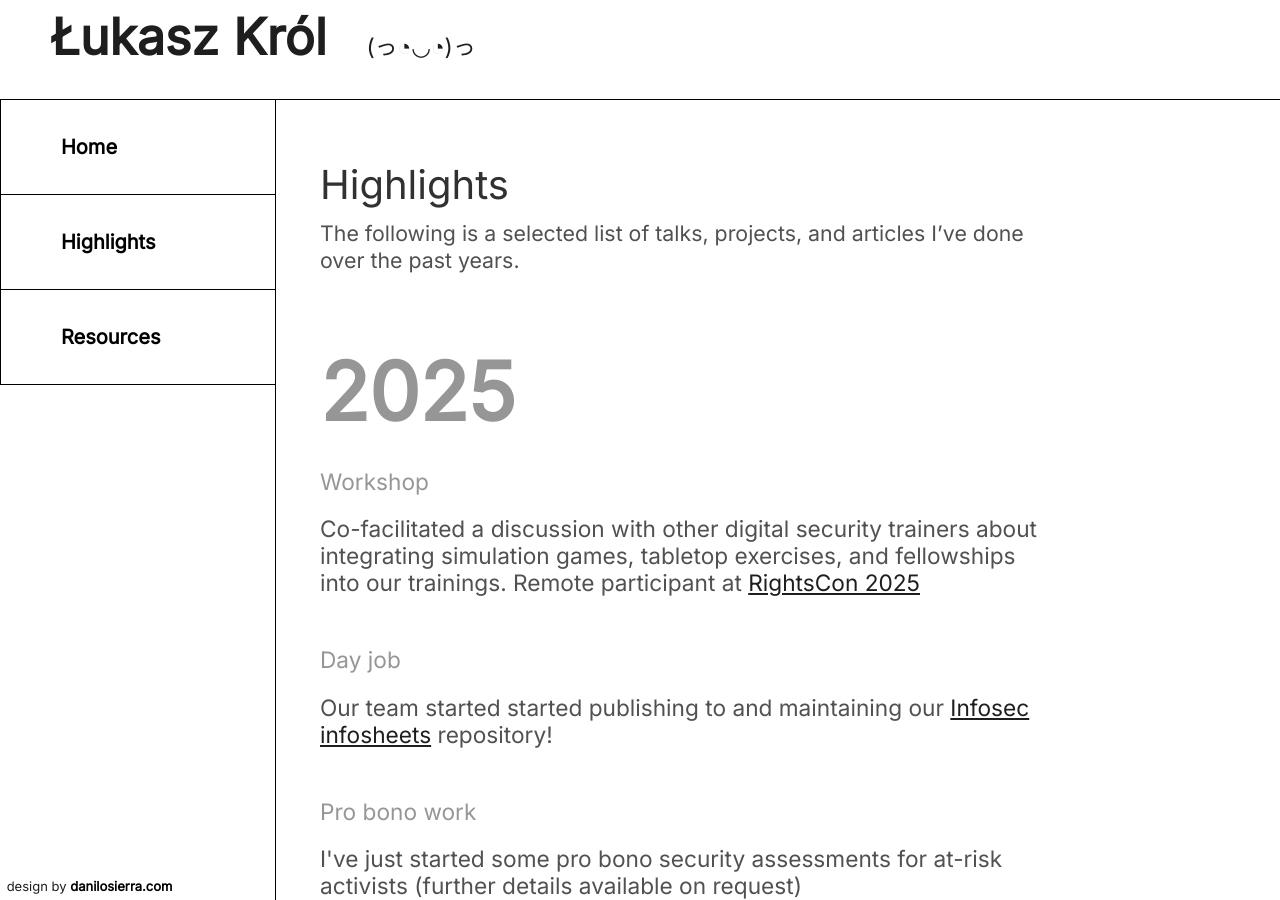
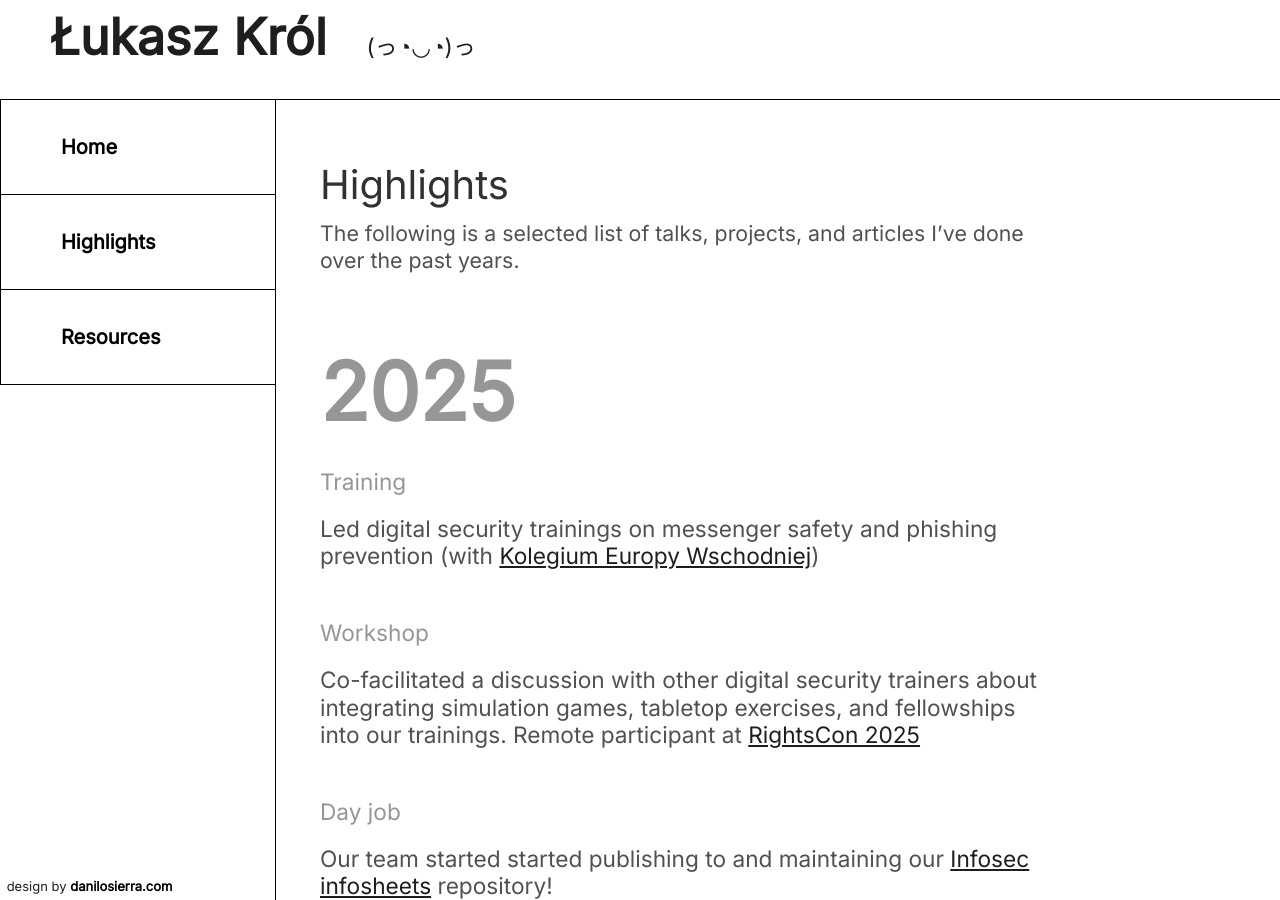
Before and after one commit to lukasz-a-krol/lukasz-a-krol.github.io, a Jekyll site: the page built from highlights.md, in a window 1280 px wide and 900 px high. Built offline with Jekyll 4.4.1, drawn with Linux system fonts in a browser that asks for light colours.

Commit message:
update to highlights

```diff
--- a/highlights.md
+++ b/highlights.md
@@ -14,6 +14,9 @@ The following is a selected list of talks, projects, and articles I've done over
 &nbsp;
 
 <h2 class = "year">2025</h2>
+
+<p class = "highlights_header">Training</p>
+<p class = "highlights_text">Led digital security trainings on messenger safety and phishing prevention (with <a href = "https://www.kew.org.pl/" target = "_blank">Kolegium Europy Wschodniej</a>)</p>
 
 
 <p class = "highlights_header">Workshop</p>
```
